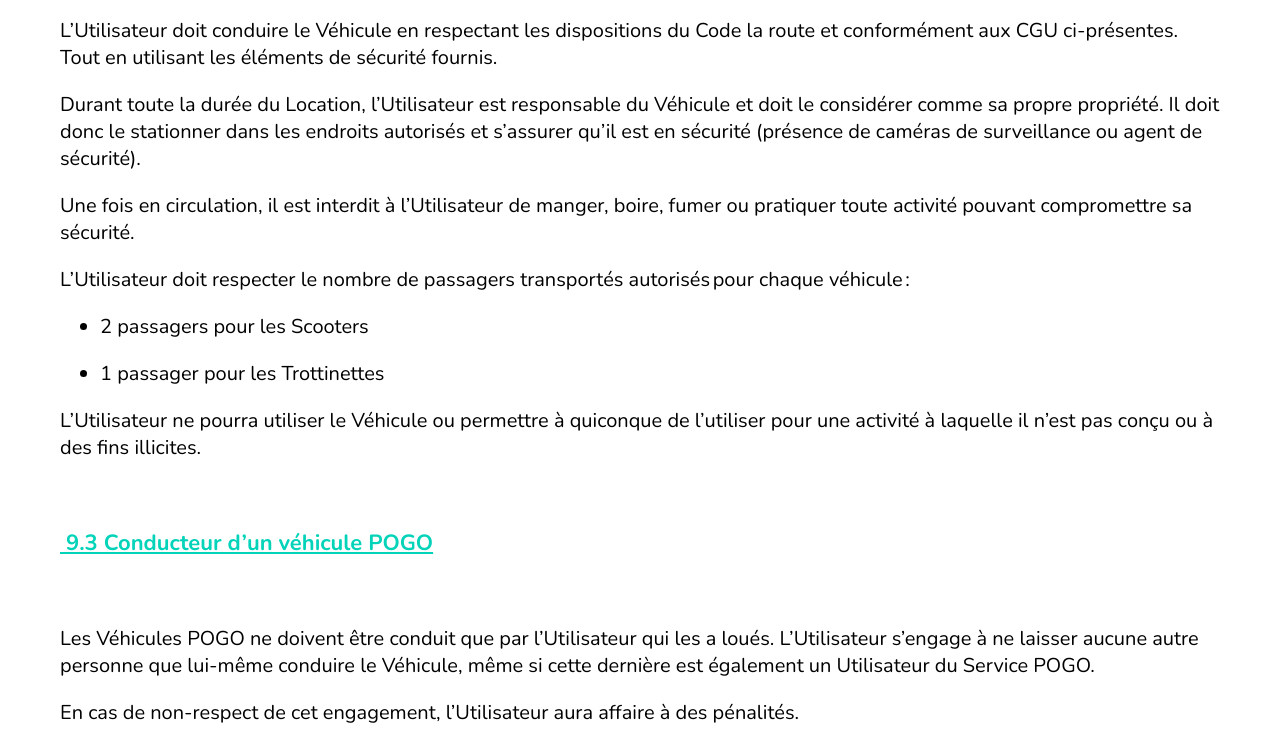
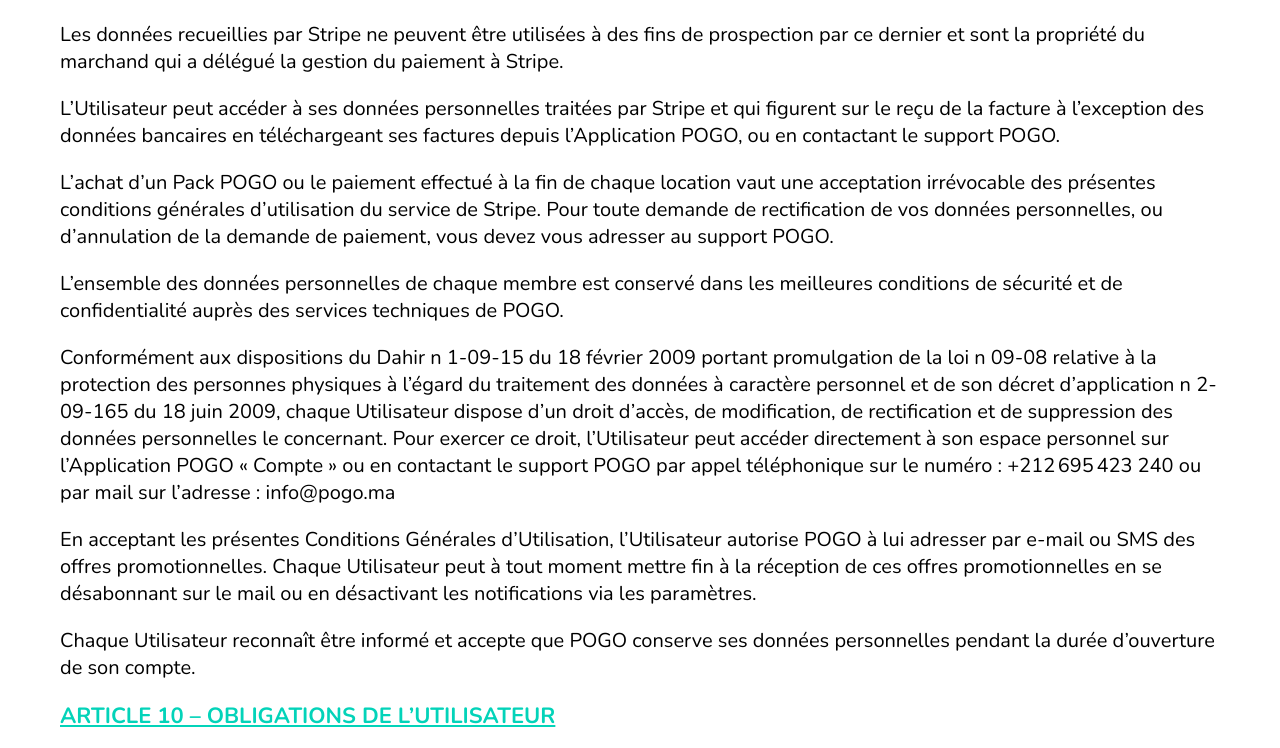
Before and after one commit to ahmed-elmeskyny/pogo, a Next.js app: page /termesetconditions in a window 1280 px wide. Shown: the part 10930-11678 px from the top of the page. Built offline with nearby package versions, Linux system fonts and the light colour scheme.

Commit message:
update terms

```diff
--- a/pages/termesetconditions.js
+++ b/pages/termesetconditions.js
@@ -1264,10 +1264,45 @@
               <p>&nbsp;</p>
             </div>
           </div>
+<div><p><strong>ARTICLE 9 &ndash; PROTECTION DES DONNEES PERSONNELS DE L&rsquo;UTILISATEUR </strong> &nbsp;</p></div>
+
+<div><p>Les destinataires des données personnelles concernant un Utilisateur, à l&rsquo;exception des données
+bancaires confidentielles, et qui sont transmises par POGO à la plateforme sécurisée de paiement en
+ligne Stripe, pourront être en vertu de l&rsquo;autorisation de la Commission Nationale de Contrôle de la
+Protection des Données à Caractère Personnel «CNDP, les collaborateurs de Stripe, responsables du
+traitement dont la finalité est le suivi de l&rsquo;opération du paiement initiée par le payeur sur le site
+marchand.</p>
+<p>
+  Les données recueillies par Stripe ne peuvent être utilisées à des fins de prospection par ce dernier et
+sont la propriété du marchand qui a délégué la gestion du paiement à Stripe.
+  </p>
+<p>L&rsquo;Utilisateur peut accéder à ses données personnelles traitées par Stripe et qui figurent sur le reçu de
+la facture à l&rsquo;exception des données bancaires en téléchargeant ses factures depuis l&rsquo;Application
+POGO, ou en contactant le support POGO.</p>
+<p>L&rsquo;achat d&rsquo;un Pack POGO ou le paiement effectué à la fin de chaque location vaut une acceptation
+irrévocable des présentes conditions générales d&rsquo;utilisation du service de Stripe. Pour toute demande
+de rectification de vos données personnelles, ou d&rsquo;annulation de la demande de paiement, vous
+devez vous adresser au support POGO.</p>
+<p>L&rsquo;ensemble des données personnelles de chaque membre est conservé dans les meilleures
+conditions de sécurité et de confidentialité auprès des services techniques de POGO.</p>
+<p>Conformément aux dispositions du Dahir n 1-09-15 du 18 février 2009 portant promulgation de la loi
+n 09-08 relative à la protection des personnes physiques à l&rsquo;égard du traitement des données à
+caractère personnel et de son décret d&rsquo;application n 2-09-165 du 18 juin 2009, chaque Utilisateur
+dispose d&rsquo;un droit d&rsquo;accès, de modification, de rectification et de suppression des données
+personnelles le concernant. Pour exercer ce droit, l&rsquo;Utilisateur peut accéder directement à son
+espace personnel sur l&rsquo;Application POGO « Compte » ou en contactant le support POGO par appel
+téléphonique sur le numéro : +212 695 423 240 ou par mail sur l’adresse : info@pogo.ma</p>
+<p>En acceptant les présentes Conditions Générales d&rsquo;Utilisation, l&rsquo;Utilisateur autorise POGO à lui
+adresser par e-mail ou SMS des offres promotionnelles. Chaque Utilisateur peut à tout moment
+mettre fin à la réception de ces offres promotionnelles en se désabonnant sur le mail ou en
+désactivant les notifications via les paramètres.</p>
+<p>Chaque Utilisateur reconnaît être informé et accepte que POGO conserve ses données personnelles
+pendant la durée d’ouverture de son compte.</p>
+</div>
           <div>
             <p>
               <strong>
-                ARTICLE 9 &ndash; OBLIGATIONS DE L&rsquo;UTILISATEUR
+                ARTICLE 10 &ndash; OBLIGATIONS DE L&rsquo;UTILISATEUR
               </strong>
               &nbsp;
             </p>
@@ -1275,7 +1310,7 @@
           <div>
             <p>
               <strong>
-                &nbsp;9.1 Engagement de l&rsquo;Utilisateur par rapport au
+                &nbsp;10.1 Engagement de l&rsquo;Utilisateur par rapport au
                 V&eacute;hicule POGO
               </strong>
               &nbsp;
@@ -1349,7 +1384,7 @@
           <div>
             <p>
               <strong>
-                &nbsp;9.3 Conducteur d&rsquo;un v&eacute;hicule POGO{" "}
+                &nbsp;10.3 Conducteur d&rsquo;un v&eacute;hicule POGO{" "}
               </strong>
             </p>
           </div>
@@ -1405,7 +1440,7 @@
           </div>
           <div>
             <p>
-              <strong>9.5 Capacit&eacute; de conduite </strong>
+              <strong>10.5 Capacit&eacute; de conduite </strong>
             </p>
           </div>
           <div>
@@ -1426,7 +1461,7 @@
           </div>
           <div>
             <p>
-              <strong>9.7 Dommages </strong>
+              <strong>10.7 Dommages </strong>
             </p>
           </div>
           <div>
@@ -1464,7 +1499,7 @@
           </div>
           <div>
             <p>
-              <strong>ARTICLE 10 &ndash; PENALITES ET SANCTIONS : </strong>
+              <strong>ARTICLE 11 &ndash; PENALITES ET SANCTIONS : </strong>
             </p>
           </div>
           <div>
@@ -1528,7 +1563,7 @@
           </div>
           <div>
             <p>
-              <strong>ARTICLE 11&ndash; ASSURANCES : </strong>
+              <strong>ARTICLE 12&ndash; ASSURANCES : </strong>
             </p>
           </div>
           <div>
@@ -1539,18 +1574,18 @@
           </div>
           <div>
             <p>
-              <strong>11.1 Assurance Responsabilit&eacute; Civile&nbsp;</strong>
-            </p>
-          </div>
-          <div>
-            <p>
-              <strong>11.2 Protection du conducteur&nbsp;</strong>
+              <strong>12.1 Assurance Responsabilit&eacute; Civile&nbsp;</strong>
+            </p>
+          </div>
+          <div>
+            <p>
+              <strong>12.2 Protection du conducteur&nbsp;</strong>
             </p>
           </div>
           <div>
             <p>
               <strong>
-                11.3 Protection de la personne transport&eacute;e{" "}
+                12.3 Protection de la personne transport&eacute;e{" "}
               </strong>
             </p>
           </div>
```
